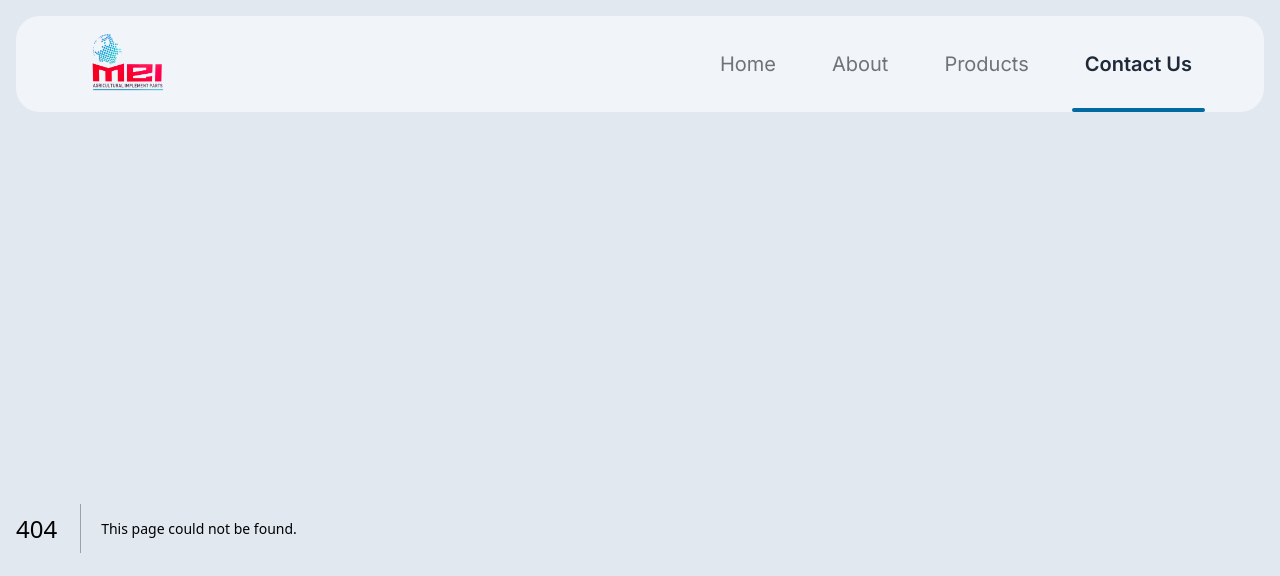
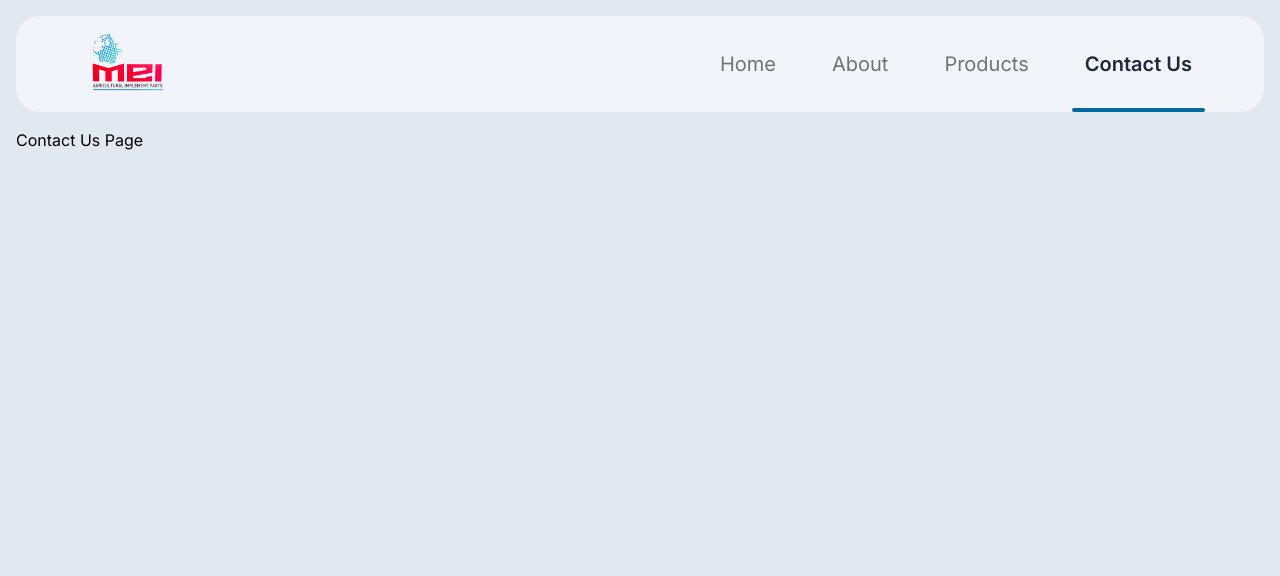
Before and after one commit to scimania1/marketing_website, a Next.js app: page /contact-us in a window 1280 px wide. Before the commit this address had no page. Shown: the top 576 px of the page. Built offline with nearby package versions, Linux system fonts and the light colour scheme; a web font is replaced by a local one.

Commit message:
feat(chore): added some shell pages to the website

```diff
--- /dev/null
+++ b/src/app/about/page.tsx
@@ -0,0 +1,3 @@
+export default function Page() {
+  return <h1>About Page</h1>;
+}
--- /dev/null
+++ b/src/app/contact-us/page.tsx
@@ -0,0 +1,3 @@
+export default function Page() {
+  return <h1>Contact Us Page</h1>;
+}
```
